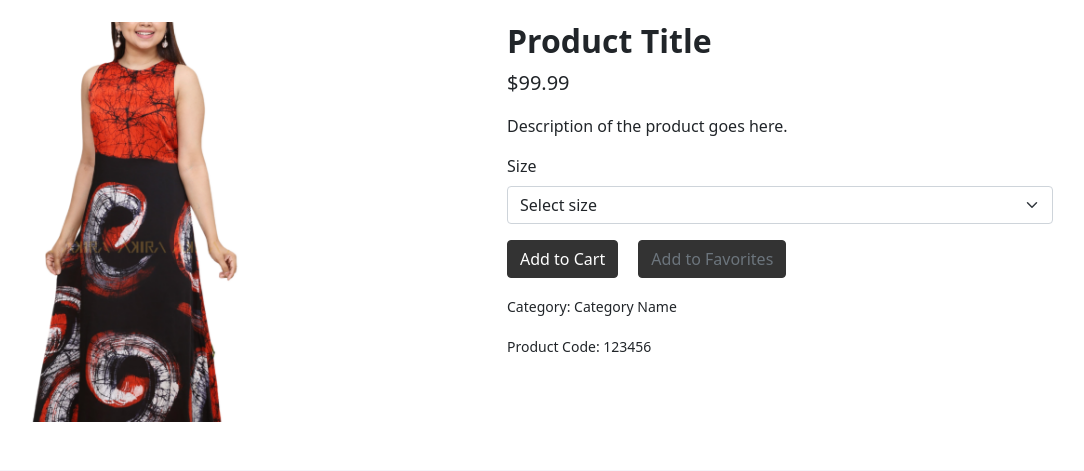
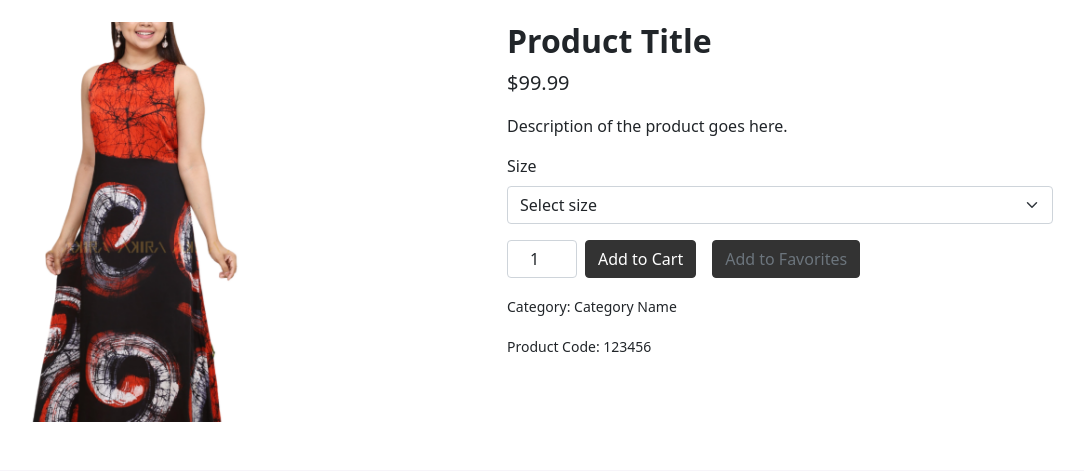
Before and after one commit to WarunaDisanayaka/Web-application-for-bathik, a PHP site: page /single_product.php in a window 1280 px wide. Shown: the part 242-713 px from the top of the page, without its empty margins (145-1229 px from the left). Run offline with PHP 8.4, Linux system fonts and the light colour scheme.

Commit message:
added quantity box

```diff
--- a/single_product.php
+++ b/single_product.php
@@ -63,7 +63,6 @@ require_once  'header.php';
 <!-- Hero section end -->
 
 <!-- Single product  -->
-
 <div class="container my-5">
   <div class="row">
     <div class="col-md-6">
@@ -102,13 +101,17 @@ require_once  'header.php';
           <option value="large">Large</option>
         </select>
       </div>
-      <button class="btn btn-primary me-3">Add to Cart</button>
-      <button class="btn btn-outline-secondary"><i class="bi bi-heart"></i> Add to Favorites</button>
+      <div class="d-flex align-items-center">
+      <input type="number" class="form-control text-center" id="quantityInput" value="1" style="width: 70px; margin-right:0.5rem;">
+        <button class="btn btn-primary me-3">Add to Cart</button>
+        <button class="btn btn-outline-secondary"><i class="bi bi-heart"></i> Add to Favorites</button>
+      </div>
       <p class="mt-3"><small>Category: Category Name</small></p>
       <p><small>Product Code: 123456</small></p>
     </div>
   </div>
 </div>
+
 
 
 <!-- End Single product -->
```
